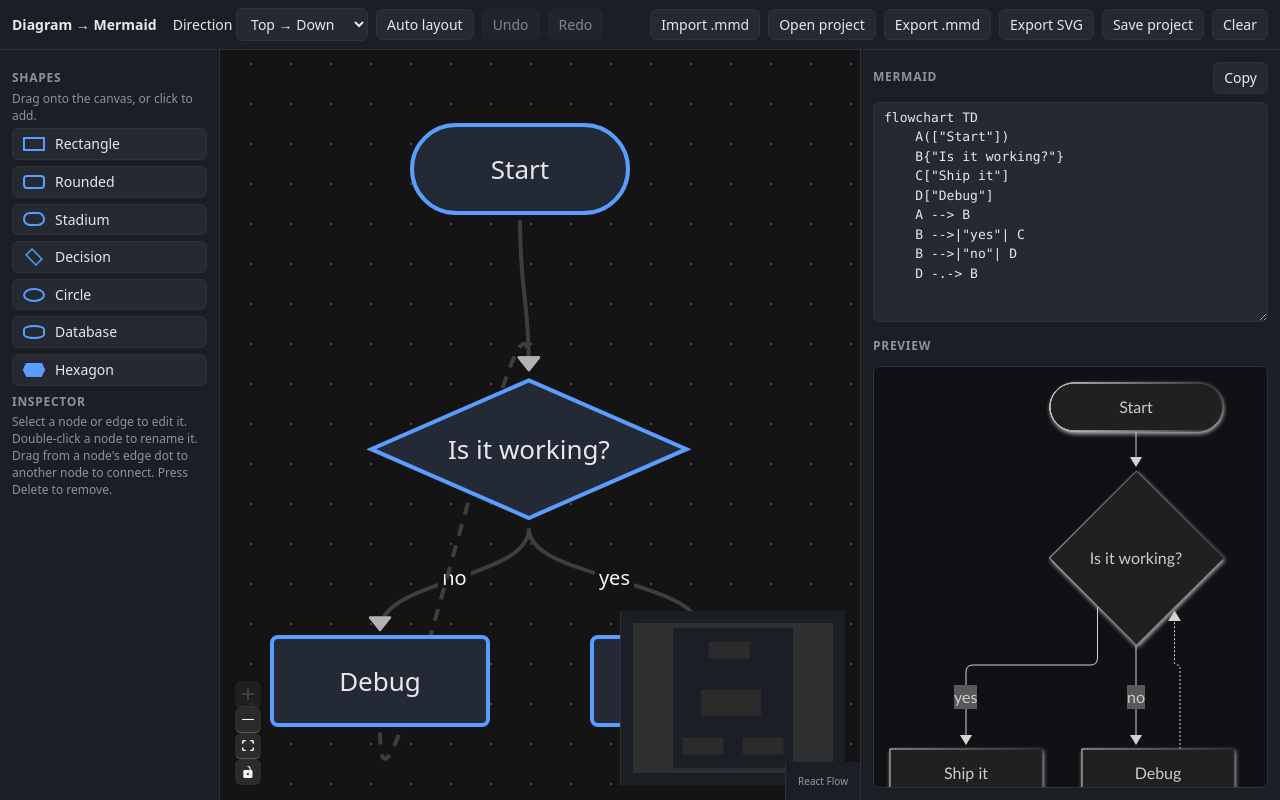
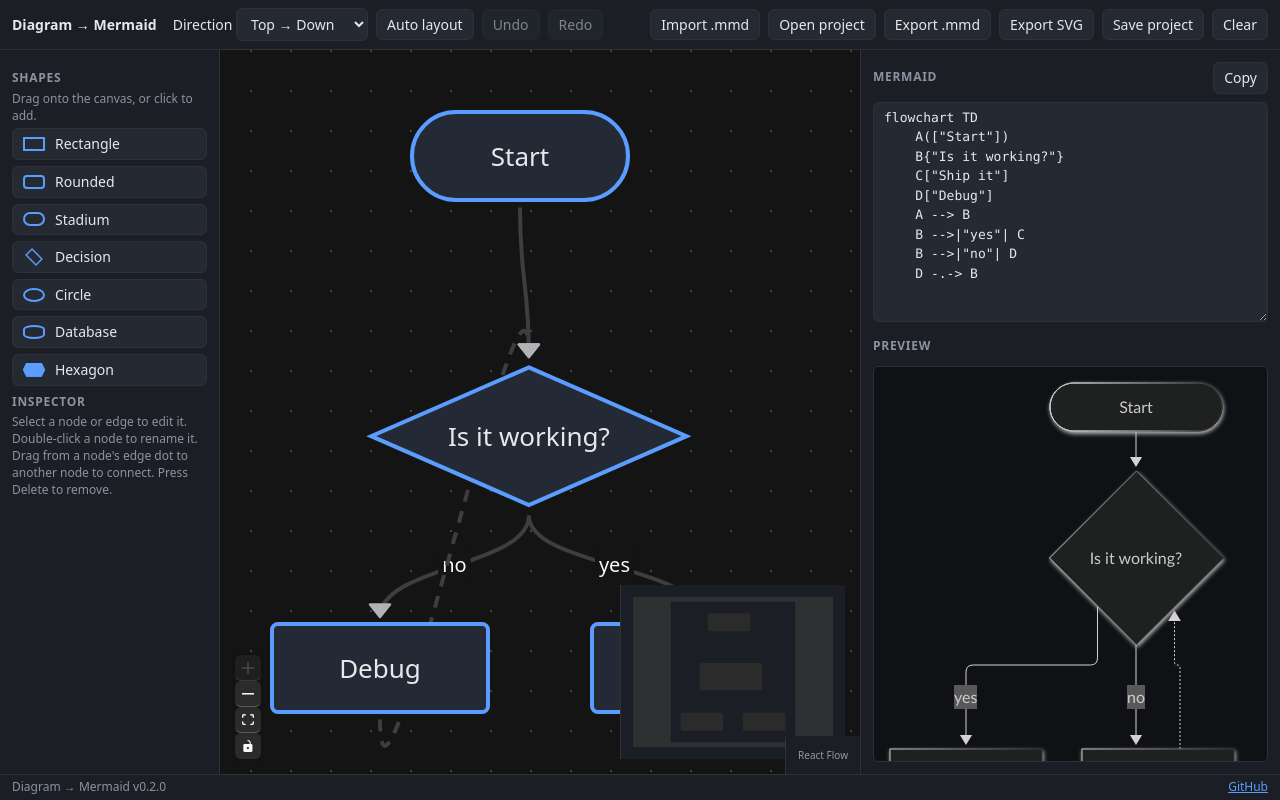
Before and after one commit to adambeltz2/simple-diagram-to-mermaid, a React (Vite) app: page / in a window 1280 px wide. Built offline with nearby package versions, Linux system fonts and the light colour scheme.

Commit message:
Add app link to README, show version in footer, bump to 0.2.0
Co-Authored-By: Claude Sonnet 5.5 <noreply@anthropic.com>
Claude-Session: https://claude.ai/code/session_01R4FEdD5SDdG2k5kmnKVtyE

```diff
--- a/package.json
+++ b/package.json
@@ -1,7 +1,7 @@
 {
   "name": "simple-diagram-to-mermaid",
   "private": true,
-  "version": "0.1.0",
+  "version": "0.2.0",
   "type": "module",
   "scripts": {
     "dev": "vite",
--- a/src/App.tsx
+++ b/src/App.tsx
@@ -482,6 +482,13 @@ function Editor() {
         </ReactFlow>
       </main>
 
+      <footer className="footer">
+        <span>Diagram → Mermaid v{__APP_VERSION__}</span>
+        <a href="https://github.com/adambeltz2/simple-diagram-to-mermaid" target="_blank" rel="noreferrer">
+          GitHub
+        </a>
+      </footer>
+
       <section className="right">
         <div className="code-head">
           <h3>Mermaid</h3>
--- /dev/null
+++ b/src/env.d.ts
@@ -0,0 +1 @@
+declare const __APP_VERSION__: string;
--- a/src/styles.css
+++ b/src/styles.css
@@ -2,7 +2,7 @@
 * { box-sizing: border-box; }
 html, body, #root { height: 100%; margin: 0; }
 body { background: var(--bg); color: var(--text); font: 14px/1.4 system-ui, sans-serif; }
-.app { display: grid; height: 100%; grid-template-columns: 220px 1fr 420px; grid-template-rows: auto 1fr; grid-template-areas: "bar bar bar" "side canvas right"; }
+.app { display: grid; height: 100%; grid-template-columns: 220px 1fr 420px; grid-template-rows: auto 1fr auto; grid-template-areas: "bar bar bar" "side canvas right" "foot foot foot"; }
 .toolbar { grid-area: bar; display: flex; gap: 8px; align-items: center; padding: 8px 12px; background: var(--panel); border-bottom: 1px solid var(--border); flex-wrap: wrap; }
 .brand { margin-right: 8px; }
 .spacer { flex: 1; }
@@ -48,4 +48,7 @@ h3 { margin: 8px 0 4px; font-size: 12px; text-transform: uppercase; letter-spaci
 .shape-label textarea { width: 100%; min-width: 90px; text-align: center; resize: none; padding: 2px; }
 .react-flow__handle { width: 9px; height: 9px; background: var(--accent); border: 2px solid var(--bg); opacity: 0; transition: opacity .1s; }
 .shape-node:hover .react-flow__handle, .shape-node.selected .react-flow__handle { opacity: 1; }
-@media (max-width: 900px) { .app { grid-template-columns: 1fr; grid-template-rows: auto 60vh auto auto; grid-template-areas: "bar" "canvas" "side" "right"; } }
+@media (max-width: 900px) { .app { grid-template-columns: 1fr; grid-template-rows: auto 60vh auto auto auto; grid-template-areas: "bar" "canvas" "side" "right" "foot"; } }
+
+.footer { grid-area: foot; display: flex; justify-content: space-between; gap: 12px; padding: 4px 12px; background: var(--panel); border-top: 1px solid var(--border); color: var(--muted); font-size: 12px; }
+.footer a { color: var(--accent); }
--- a/tsconfig.json
+++ b/tsconfig.json
@@ -9,6 +9,7 @@
     "noUnusedLocals": true,
     "skipLibCheck": true,
     "isolatedModules": true,
+    "resolveJsonModule": true,
     "types": ["vite/client"]
   },
   "include": ["src", "vite.config.ts"]
--- a/vite.config.ts
+++ b/vite.config.ts
@@ -1,10 +1,12 @@
 import { defineConfig } from 'vitest/config';
 import react from '@vitejs/plugin-react';
+import pkg from './package.json' with { type: 'json' };
 
 // base './' lets the built site work from any GitHub Pages sub-path.
 export default defineConfig({
   base: './',
   plugins: [react()],
+  define: { __APP_VERSION__: JSON.stringify(pkg.version) },
   build: { chunkSizeWarningLimit: 2500 },
   test: { environment: 'node' },
 });
```
Also changed, not shown: 1 other file (tests, documents, lock files or other folders).
